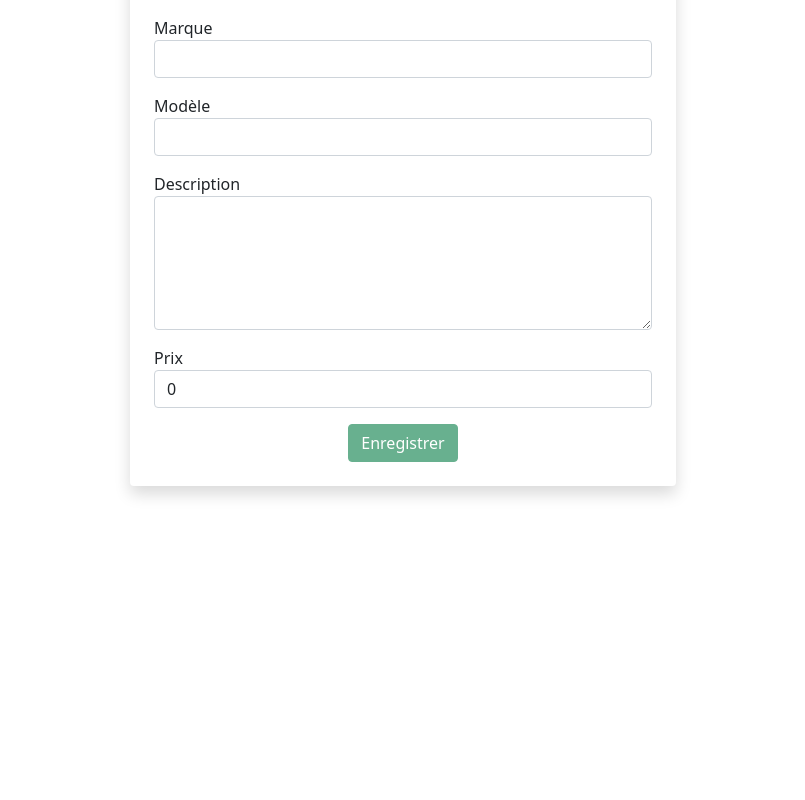
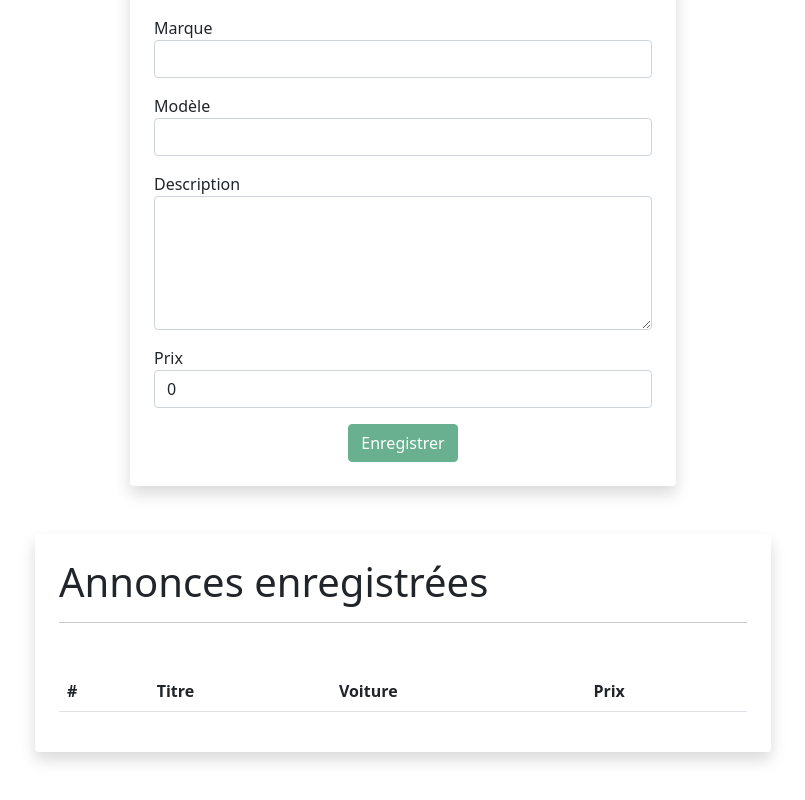
Before and after one commit to Antoine-Goncalves14/car-sell-angular, an Angular app: page /admin/dashboard in a window 1280 px wide. Shown: the part 303-1103 px from the top of the page, without its empty margins (237-1042 px from the left). Before the commit the page ends 837 px from the top, so only its background shows below. Built offline with nearby package versions, Linux system fonts and the light colour scheme.

Commit message:
lire des annonces

```diff
--- a/src/app/admin/dashboard/dashboard.component.html
+++ b/src/app/admin/dashboard/dashboard.component.html
@@ -1,5 +1,5 @@
 <div class="container py-5">
-  <div class="row">
+  <div class="row mb-5">
     <div class="col-12 col-md-10 col-lg-8 col-xl-6 mx-auto">
       <div class="bg-white shadow rounded p-4">
         <h1 class="dsiplay-6 text-dark">Créer une annonce</h1>
@@ -32,10 +32,37 @@
       </div>
     </div>
   </div>
+
+  <div class="row">
+    <div class="col-12 col-lg-8 mx-auto">
+      <div class="bg-white shadow p-4 rounded">
+        <h1 class="display-6 text-dark">Annonces enregistrées</h1>
+        <hr class="bg-dark mb-5">
+        <table class="table">
+          <thead>
+            <tr>
+              <th scope="col">#</th>
+              <th scope="col">Titre</th>
+              <th scope="col">Voiture</th>
+              <th scope="col">Prix</th>
+            </tr>
+          </thead>
+          <tbody>
+            <tr *ngFor="let offer of offers; let i = index">
+              <th>{{ i }}</th>
+              <td>{{ offer.title }}</td>
+              <td>{{ offer.brand + ' ' + offer.model }}</td>
+              <td>{{ offer.price }}</td>
+            </tr>
+          </tbody>
+        </table>
+      </div>
+    </div>
+  </div>
 </div>
 
-
-<!--<div class="container py-5">
+<!-- METHODE TEMPLATE
+  <div class="container py-5">
   <div class="row">
     <div class="col-12 col-md-10 col-lg-8 col-xl-6 mx-auto">
       <div class="bg-white shadow rounded p-4">
```
